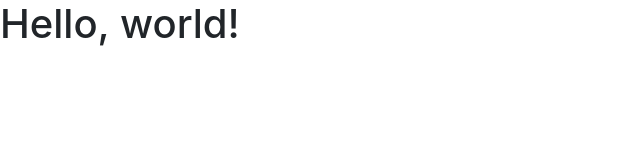
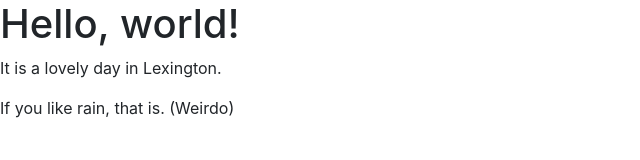
Before and after one commit to kendrajordan/Calculator, a website: page src/index.html in a window 1280 px wide. Shown: the whole page, without its empty margins (0-640 px from the left). Drawn offline with nearby package versions, Linux system fonts and the light colour scheme; files that its build step writes are made by us from their sources.

```diff
--- a/src/index.html
+++ b/src/index.html
@@ -16,6 +16,10 @@
   <body>
     <h1>Hello, world!</h1>
 
+    <p>It is a lovely day in Lexington.</p>
+
+    <p>If you like rain, that is. (Weirdo)</p>
+
     <!-- Optional JavaScript -->
     <!-- jQuery first, then Popper.js, then Bootstrap JS -->
     <script src="https://code.jquery.com/jquery-3.3.1.slim.min.js" integrity="sha384-q8i/X+965DzO0rT7abK41JStQIAqVgRVzpbzo5smXKp4YfRvH+8abtTE1Pi6jizo" crossorigin="anonymous"></script>
```
Also changed, not shown: package.json (+7 -5 lines), dist/index.html, 1 other file.
